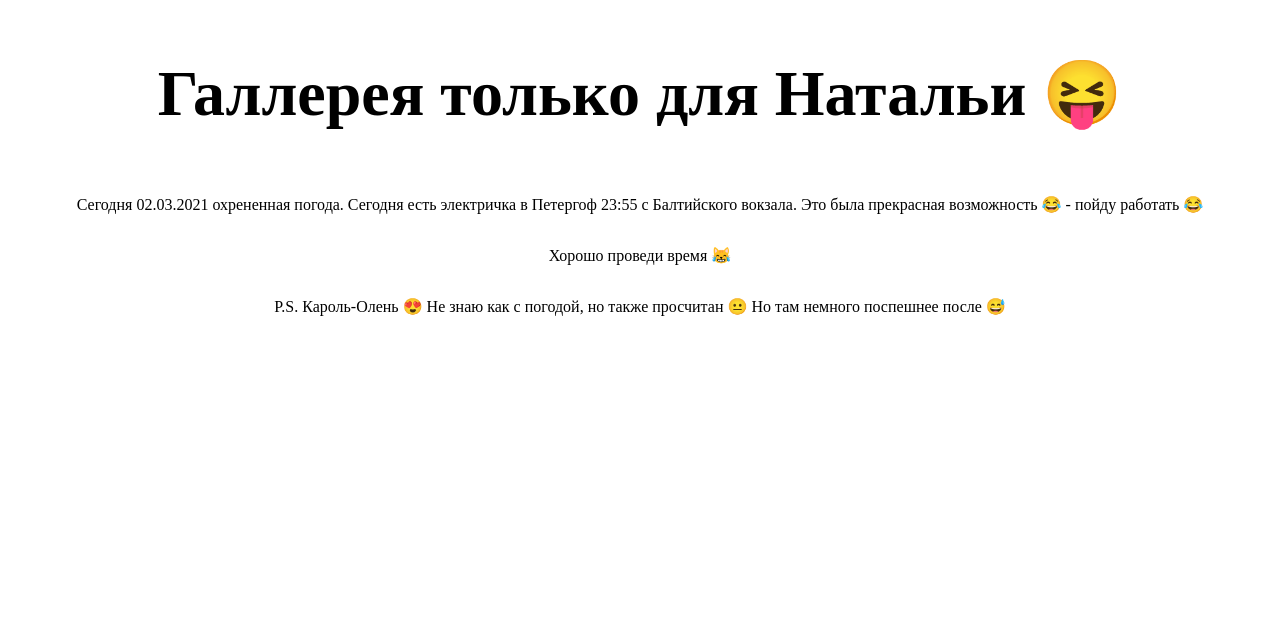
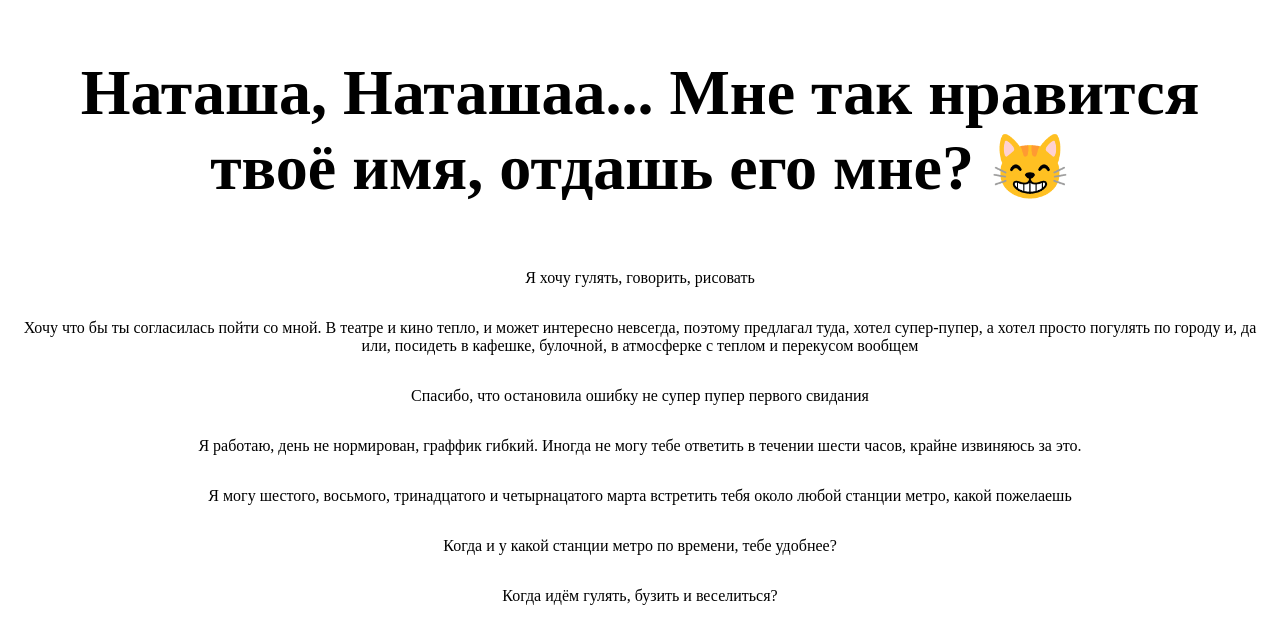
Before and after one commit to fenibazil/NastyaGallery, a plain HTML site: page index.html in a window 1280 px wide. Drawn offline with Linux system fonts and the light colour scheme.

Commit message:
Update index.html
Refresh

```diff
--- a/index.html
+++ b/index.html
@@ -8,11 +8,17 @@
     </head>
     <body>
 
-        <h1>Галлерея только для Натальи &#128541;</h1>
+        <h1>Наташа, Наташаа... Мне так нравится твоё имя, отдашь его мне? &#128568;</h1>
 
-        <p>Сегодня 02.03.2021 охрененная погода. Сегодня есть электричка в Петергоф 23:55 с Балтийского вокзала. Это была прекрасная возможность &#128514; - пойду работать &#128514;</p>
-        <p>Хорошо проведи время &#128569;</p>
-        <p>P.S. Кароль-Олень &#128525; Не знаю как с погодой, но также просчитан &#128528; Но там немного поспешнее после &#128517;</p>
+        <p>Я хочу гулять, говорить, рисовать</p>
+        <p>Хочу что бы ты согласилась пойти со мной.
+           В театре и кино тепло, и может интересно невсегда, поэтому предлагал туда, хотел супер-пупер,
+           а хотел просто погулять по городу и, да или, посидеть в кафешке, булочной, в атмосферке с теплом и перекусом вообщем</p>
+        <p>Спасибо, что остановила ошибку не супер пупер первого свидания</p>
+        <p>Я работаю, день не нормирован, граффик гибкий. Иногда не могу тебе ответить в течении шести часов, крайне извиняюсь за это.</p>
+        <p>Я могу шестого, восьмого, тринадцатого и четырнацатого марта встретить тебя около любой станции метро, какой пожелаешь</p>
+        <p>Когда и у какой станции метро по времени, тебе удобнее?</p>
+        <p>Когда идём гулять, бузить и веселиться?</p>
 
     </body>
 </html>
```
